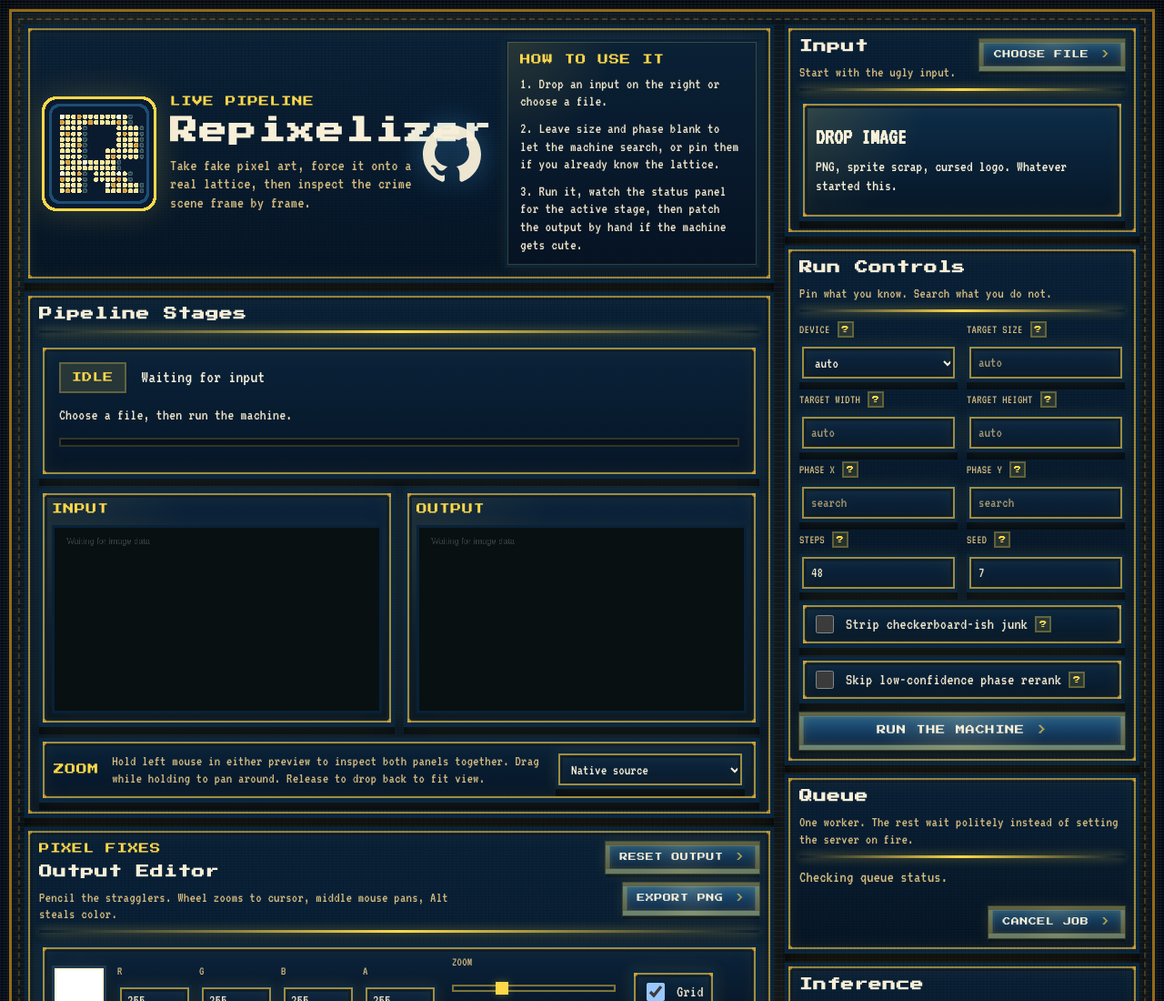
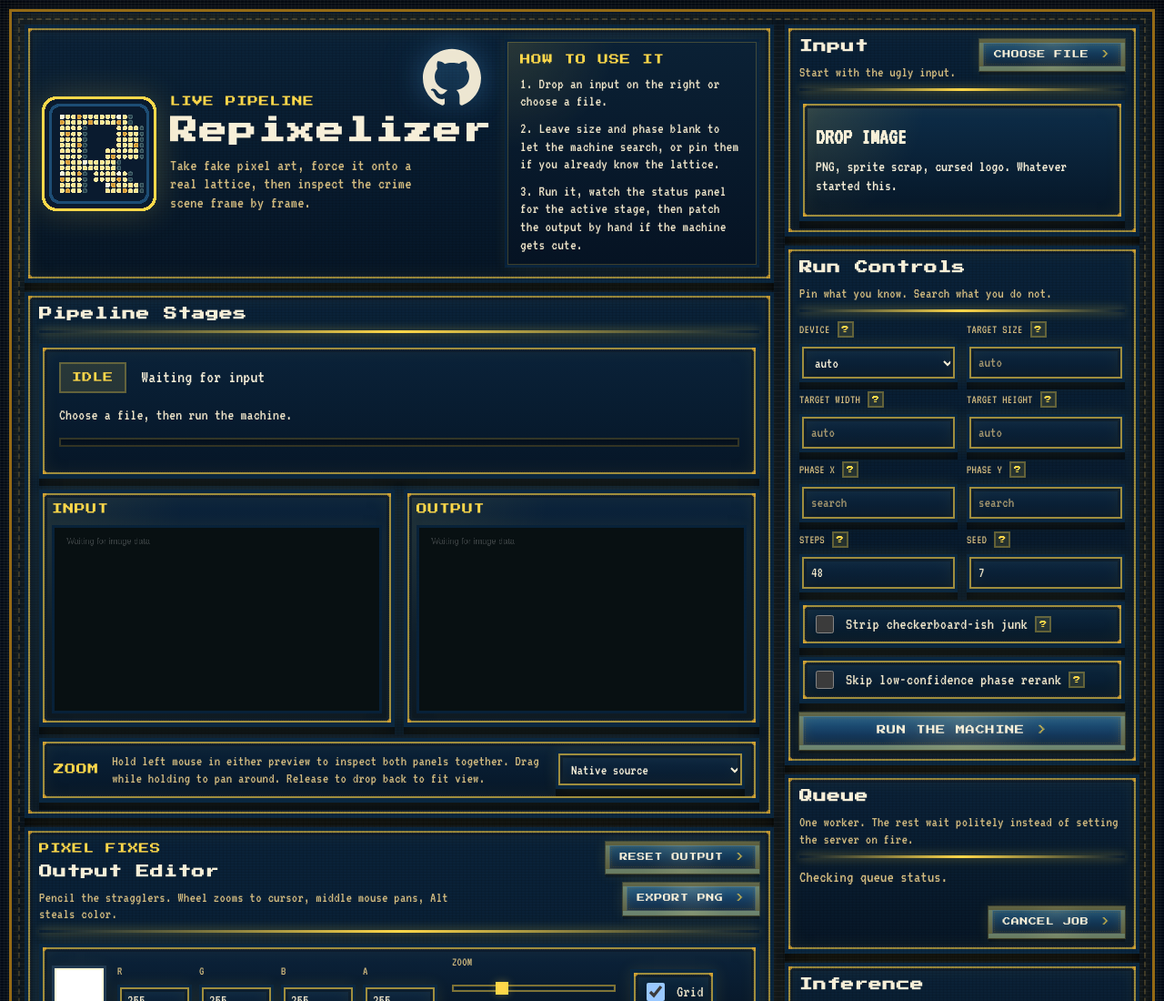
Before and after one commit to GameCult/repixelizer, a plain HTML site: page src/repixelizer/gui_static/index.html in a window 1280 px wide. Shown: the top 1100 px of the page at 91% size. Drawn offline with Linux system fonts and the light colour scheme; no server answers.

Commit message:
Top-align header GitHub link

```diff
--- a/src/repixelizer/gui_static/styles.css
+++ b/src/repixelizer/gui_static/styles.css
@@ -334,7 +334,7 @@ p {
   display: grid;
   grid-template-columns: minmax(0, 1.35fr) auto minmax(280px, 0.9fr);
   gap: 16px;
-  align-items: center;
+  align-items: start;
 }
 
 .header-github-link {
@@ -349,7 +349,7 @@ p {
   line-height: 0;
   flex: 0 0 auto;
   justify-self: center;
-  align-self: center;
+  align-self: start;
 }
 
 .header-github-link svg {
```
